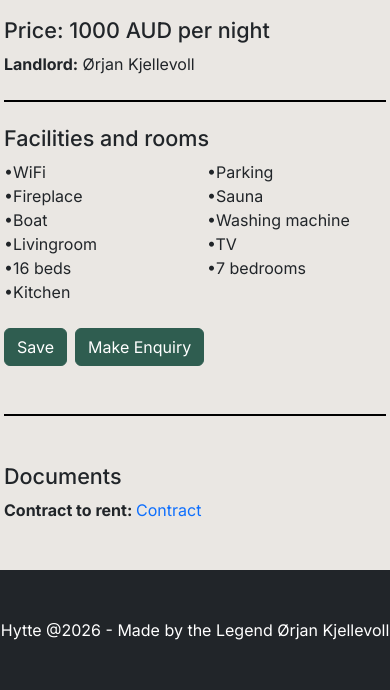
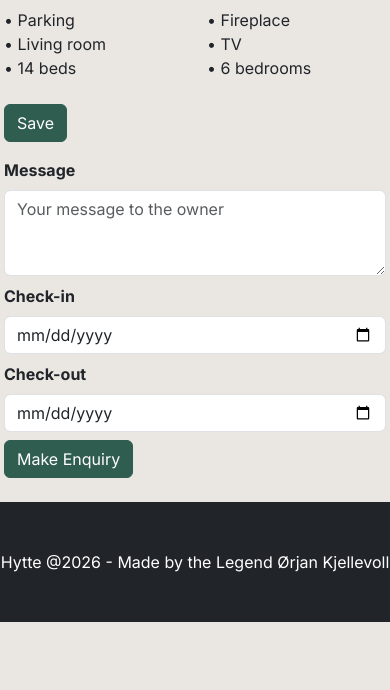
Before and after one commit to OKjellevoll/RapidWebDev, a Flask app: page /property/1 in a window 390 px wide. Shown: the part 598-1288 px from the top of the page. After the commit the page ends 1220 px from the top, so only its background shows below. Run offline with Flask 3, Linux system fonts and the light colour scheme; data comes from the database, SQL or seed files in the repository; both versions use the stored data as it was after the commit.

Commit message:
getting up to date with Orjan

```diff
--- a/project/templates/property_details.html
+++ b/project/templates/property_details.html
@@ -4,195 +4,145 @@
     <meta charset="UTF-8">
     <meta name="viewport" content="width=device-width, initial-scale=1.0">
     <meta http-equiv="X-UA-Compatible" content="ie=edge">
-    <title>Properties</title>
+    <title>{{ property.name }}</title>
     <link href="https://cdn.jsdelivr.net/npm/bootstrap@5.3.2/dist/css/bootstrap.min.css" rel="stylesheet">
-    <link rel="stylesheet"href="{{ url_for('static', filename='css/styles.css') }}">
+    <link rel="stylesheet" href="{{ url_for('static', filename='css/styles.css') }}">
     <link href="https://fonts.googleapis.com/css2?family=Inter:wght@400;500;600;700&display=swap" rel="stylesheet">
     <link href="https://fonts.googleapis.com/css2?family=Montserrat:wght@400;500;600;700&family=Playfair+Display:wght@700&display=swap" rel="stylesheet">
   </head>
   <body class="d-flex flex-column min-vh-100">
     <nav class="navbar navbar-expand-md bg-body-tertiary">
 
-            <!--Home/Logo-->
-        <div class="container-fluid d-flex align-items-center" >
-            <a href="index.html" class="navbar-brand logo">Hytte</a>
+        <div class="container-fluid d-flex align-items-center">
+            <a href="{{ url_for('index') }}" class="navbar-brand logo">Hytte</a>
 
-                <!-- Hamburger -->
-                <button class="navbar-toggler " type="button" data-bs-toggle="collapse" data-bs-target="#navbarSupportedContent" aria-controls="navbarSupportedContent" aria-expanded="false"        aria-label="Toggle navigation">
+            <button class="navbar-toggler" type="button" data-bs-toggle="collapse" data-bs-target="#navbarSupportedContent" aria-controls="navbarSupportedContent" aria-expanded="false" aria-label="Toggle navigation">
                 <span class="navbar-toggler-icon"></span>
             </button>
 
-            <!-- Collapse -->
             <div class="collapse navbar-collapse" id="navbarSupportedContent">
+                <div class="ms-auto d-flex">
 
-                <div class="ms-auto d-flex ">
+                    {% if session.get('role') == 'seller' %}
+                        <form class="p-2 d-flex"><a href="{{ url_for('listings') }}" class="btn btnNav">My listings</a></form>
+                    {% endif %}
 
-                    <form class="p-2 d-flex"><a href="listings.html" class="btn btnNav">My listings</a></form>
-                    <form class="p-2 d-flex"><a href="bookmarks.html" class="btn btnNav">Saved Properties</a></form>
+                    {% if session.get('role') == 'buyer' %}
+                        <form class="p-2 d-flex"><a href="{{ url_for('getBookmarks') }}" class="btn btnNav">Saved Properties</a></form>
+                    {% endif %}
 
-                    <form class="d-flex p-2">
+                    {% if session.get('username') %}
+                        <div class="d-flex align-items-center px-2">
+                            <span class="me-2">Welcome, <strong>{{ session.get('username') }}</strong></span>
+                            <form class="p-2 d-flex">
+                                <a href="{{ url_for('logout') }}" class="btn btnNav">Logout</a>
+                            </form>
+                        </div>
+                    {% else %}
+                        <form class="d-flex p-2" method="POST" action="{{ url_for('owner_login') }}">
                             <button type="button" class="btn btnNav" data-bs-toggle="modal" data-bs-target="#LoginModal">
                                 Log in
                             </button>
-
-
-                                <!-- Modal -->
-                            <div class="modal fade" id="LoginModal" tabindex="-1" role="dialog" aria-labelledby="LoginModalLabel" aria-hidden="true">
+                            <div class="modal fade" id="LoginModal" tabindex="-1" aria-labelledby="LoginModalLabel" aria-hidden="true">
                                 <div class="modal-dialog">
                                     <div class="modal-content">
                                         <div class="modal-header">
                                             <h5 class="modal-title" id="LoginModalLabel">Login</h5>
-                                        <button type="button" class="btn-close" data-bs-dismiss="modal" aria-label="Close">
-                                        </button>
+                                            <button type="button" class="btn-close" data-bs-dismiss="modal" aria-label="Close"></button>
                                         </div>
-                                    <div class="modal-body justify-content-start">
-
-
+                                        <div class="modal-body">
                                             <div class="mb-3">
-                                            <label for="usernameInput" class="form-label"><b>Username</b></label>
-                                            <input type="text" id="usernameInput" class="form-control">
+                                                <label for="username" class="form-label"><b>Username</b></label>
+                                                <input type="text" name="username" class="form-control" id="username" required>
                                             </div>
-
                                             <div class="mb-3">
-                                            <label for="passwordInput" class="form-label"><b>Password</b></label>
-                                            <input type="password" id="passwordInput" class="form-control">
+                                                <label for="password" class="form-label"><b>Password</b></label>
+                                                <input type="password" name="password" class="form-control" id="password" required>
                                             </div>
-
-
                                         </div>
                                         <div class="modal-footer">
-                                        <button type="button" class="btn btn-primary" data-bs-dismiss="modal">Login</button>
+                                            <button type="submit" formaction="{{ url_for('owner_login') }}" class="btn btn-primary">Login as Seller</button>
+                                            <button type="submit" formaction="{{ url_for('tourist_login') }}" class="btn btn-secondary">Login as Buyer</button>
                                         </div>
                                     </div>
                                 </div>
                             </div>
                         </form>
                         <form class="d-flex p-2">
+                            <a href="{{ url_for('register') }}" class="btn btnNav">Register</a>
+                        </form>
+                    {% endif %}
 
-
-                      <button type="button" class="btn btnNav" data-bs-toggle="modal" data-bs-target="#signUpModal">
-                            Sign Up
-                      </button>
-
-
-                                <!-- Modal -->
-                            <div class="modal fade" id="signUpModal" tabindex="-1" role="dialog" aria-labelledby="SignUplLabel" aria-hidden="true">
-                                <div class="modal-dialog">
-                                    <div class="modal-content">
-                                    <div class="modal-header">
-                                        <h5 class="modal-title" id="LoginModalLabel">Sign Up</h5>
-                                        <button type="button" class="btn-close" data-bs-dismiss="modal" aria-label="Close">
-                                        </button>
-                                    </div>
-                                    <div class="modal-body justify-content-start">
-
-
-                                        <div class="mb-3">
-                                            <label for="usernameInputSU" class="form-label"><b>Username</b></label>
-                                            <input type="text" id="usernameInputSU" class="form-control">
-                                        </div>
-
-                                        <div class="mb-3">
-                                            <label for="passwordInputSU" class="form-label"><b>Password</b></label>
-                                            <input type="password" id="passwordInputSU" class="form-control">
-                                        </div>
-                                        <div class="mb-3">
-                                            <label for="emailInputSU" class="form-label"><b>Email</b></label>
-                                            <input type="email" id="emailInputSU" class="form-control">
-                                        </div>
-
-
-                                        <h5>Your reason for signing up</h5>
-                                            <div class="row">
-                                                <div class="col-4 p-2">
-                                                    <div class="form-check form-switch">
-                                                        <input class="form-check-input" type="checkbox" role="switch" id="toRent">
-                                                        <label class="form-check-label" for="toRent"><strong>Rent</strong></label>
-                                                    </div>
-                                                </div>
-                                                <div class="col-4 p-2">
-                                                    <div class="form-check form-switch">
-                                                        <input class="form-check-input" type="checkbox" role="switch" id="toLease">
-                                                        <label class="form-check-label" for="toRent"><strong>To Lease</strong></label>
                 </div>
             </div>
         </div>
-
-
-                                    </div>
-                                    <div class="modal-footer">
-                                        <button type="button" class="btn btn-primary" data-bs-dismiss="modal">Sign up</button>
-                                    </div>
-                                    </div>
-                                </div>
-                            </div>
-                    </form>
-                </div>
-            </div>
-        </div>
-
     </nav>
 
 
     <main>
         <div class="container px-1 px-md-5 my-4">
-            <h2>Risøya</h2>
-              <p>A charming cabin in the Norwegian archipelago just outside Søgne.
-                 With 16 beds, there is space for the whole family to gather. Explore nearby islands by boat, swim in clear waters,
-                  grill in the outdoor boathouse, and enjoy long summer evenings with sunset views over the sea.</p>
 
+            <h2>{{ property.name }}</h2>
+            <p>{{ property.description }}</p>
+
+            <!-- Images -->
             <div class="image-scroll mb-2">
-
-                <img src="img/SøgneDrone.jpg" alt="SøgneDrone">
-                <img src="img/SøgneUte.jpg" alt="SøgneUte">
-                <img src="img/SøgneStue.jpg" alt="SøgneStue">
-                <img src="img/SøgneAneks.jpg" alt="SøgneAneks">
-
-
+                {% for img in images %}
+                    <img src="{{ url_for('static', filename=img['image_url']) }}" alt="{{ property.name }}">
+                {% endfor %}
             </div>
 
+            <!-- Price -->
             <div class="mb-4">
-                <h4> Price: 1000 AUD per night</h4>
-
-                    <b>Landlord:</b> Ørjan Kjellevoll <br>
-
+                <h4>Price: {{ property.price_per_night }} AUD per night</h4>
             </div>
 
+            <!-- Facilities -->
             <div class="mb-3">
-
                 <div class="my-2 border-top border-2 border-black">
                     <div class="my-4">
                         <h4>Facilities and rooms</h4>
                         <div class="row">
-                            <div class="col-6 col-md-4">&bull;WiFi</div>
-                            <div class="col-6 col-md-4">&bull;Parking</div>
-                            <div class="col-6 col-md-4">&bull;Fireplace</div>
-                            <div class="col-6 col-md-4">&bull;Sauna</div>
-                            <div class="col-6 col-md-4">&bull;Boat</div>
-                            <div class="col-6 col-md-4">&bull;Washing machine</div>
-                             <div class="col-6 col-md-4">&bull;Livingroom</div>
-                            <div class="col-6 col-md-4">&bull;TV</div>
-                            <div class="col-6 col-md-4">&bull;16 beds</div>
-                            <div class="col-6 col-md-4">&bull;7 bedrooms</div>
-                            <div class="col-6 col-md-4">&bull;Kitchen</div>
+                            {% if property.has_wifi %}<div class="col-6 col-md-4">&bull; WiFi</div>{% endif %}
+                            {% if property.has_parking %}<div class="col-6 col-md-4">&bull; Parking</div>{% endif %}
+                            {% if property.has_fireplace %}<div class="col-6 col-md-4">&bull; Fireplace</div>{% endif %}
+                            {% if property.has_sauna %}<div class="col-6 col-md-4">&bull; Sauna</div>{% endif %}
+                            {% if property.has_boat %}<div class="col-6 col-md-4">&bull; Boat</div>{% endif %}
+                            {% if property.has_washer %}<div class="col-6 col-md-4">&bull; Washing machine</div>{% endif %}
+                            {% if property.has_lounge %}<div class="col-6 col-md-4">&bull; Living room</div>{% endif %}
+                            {% if property.has_tv %}<div class="col-6 col-md-4">&bull; TV</div>{% endif %}
+                            {% if property.has_kitchen %}<div class="col-6 col-md-4">&bull; Kitchen</div>{% endif %}
+                            <div class="col-6 col-md-4">&bull; {{ property.beds }} beds</div>
+                            <div class="col-6 col-md-4">&bull; {{ property.bedrooms }} bedrooms</div>
                         </div>
                     </div>
                 </div>
             </div>
 
-             <div class="d-flex my-3">
-                <button class="btn btn-primary me-2">Save</button>
-                <button class="btn btn-primary">Make Enquiry</button>
+            <!-- Save and Enquiry -->
+            <div class="my-3">
+                <form method="POST" action="{{ url_for('addBookmark', property_id=property.property_id) }}" class="d-inline me-2">
+                    <button type="submit" class="btn btn-primary">Save</button>
+                </form>
+                <!--Had to add form for enquiry, as this was not a part of the frontend from earlier-->
+                <form method="POST" action="{{ url_for('send_enquiry', property_id=property.property_id) }}" class="mt-3">
+                    <div class="mb-2">
+                        <label for="text" class="form-label"><b>Message</b></label>
+                        <textarea name="text" id="text" class="form-control" rows="3" placeholder="Your message to the owner" required></textarea>
+                    </div>
+                    <div class="mb-2">
+                        <label for="start_date" class="form-label"><b>Check-in</b></label>
+                        <input type="date" name="start_date" id="start_date" class="form-control" required>
+                    </div>
+                    <div class="mb-2">
+                        <label for="end_date" class="form-label"><b>Check-out</b></label>
+                        <input type="date" name="end_date" id="end_date" class="form-control" required>
+                    </div>
+                    <button type="submit" class="btn btn-primary">Make Enquiry</button>
+                </form>
             </div>
 
-            <div id="documents" class="my-5 border-top border-2 border-black">
-                <div class="my-5">
-                    <h4>Documents</h4>
-                    <b>Contract to rent: </b><a href="img/contract.pdf" class="link-offset-2 link-offset-3-hover link-underline link-underline-opacity-0 link-underline-opacity-75-hover">Contract</a>
         </div>
-            </div>
-
-
     </main>
 
     <!-- Footer -->
@@ -200,7 +150,6 @@
         <div class="text-center text-white">
             Hytte @2026 - Made by the Legend Ørjan Kjellevoll
         </div>
-
     </footer>
   </body>
 </html>
```
Also changed, not shown: project/templates/index.html (+9 -4 lines), RWD.db. Lines whose indentation alone changed are shown as unchanged.
